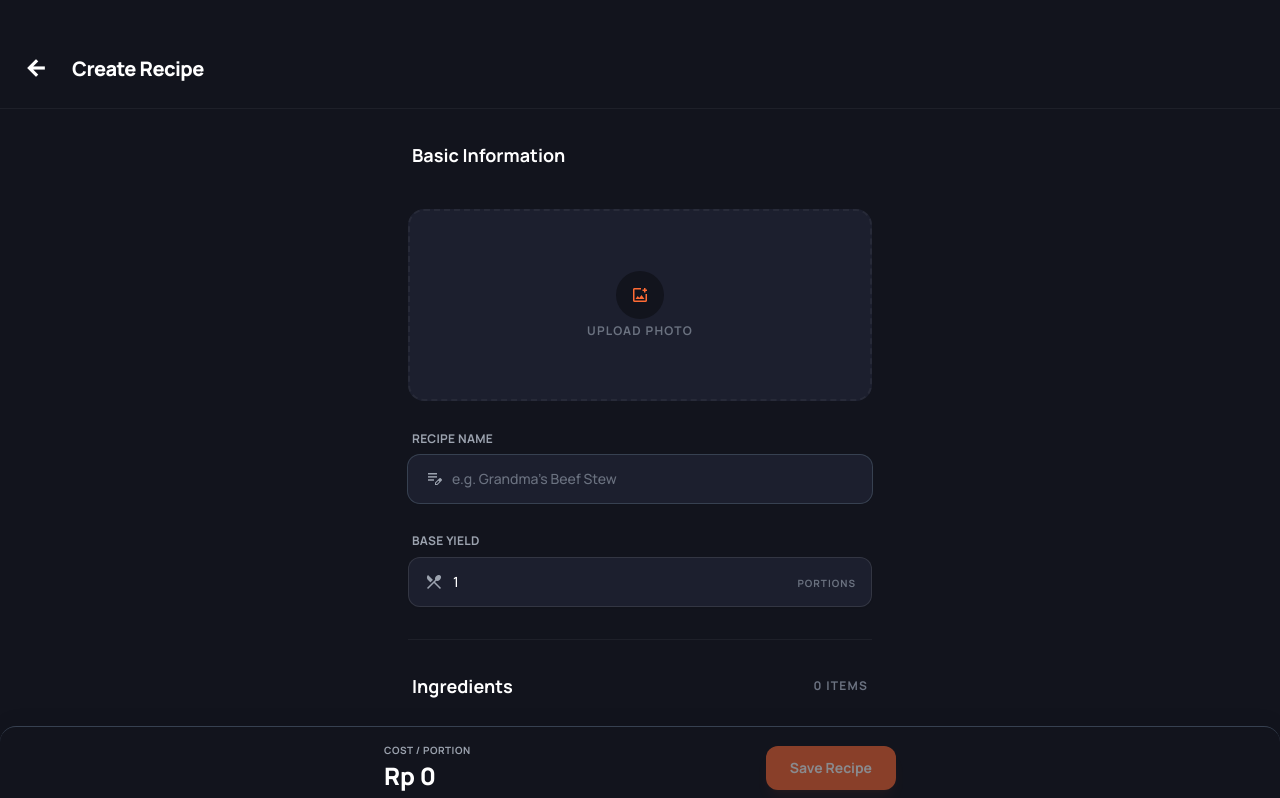
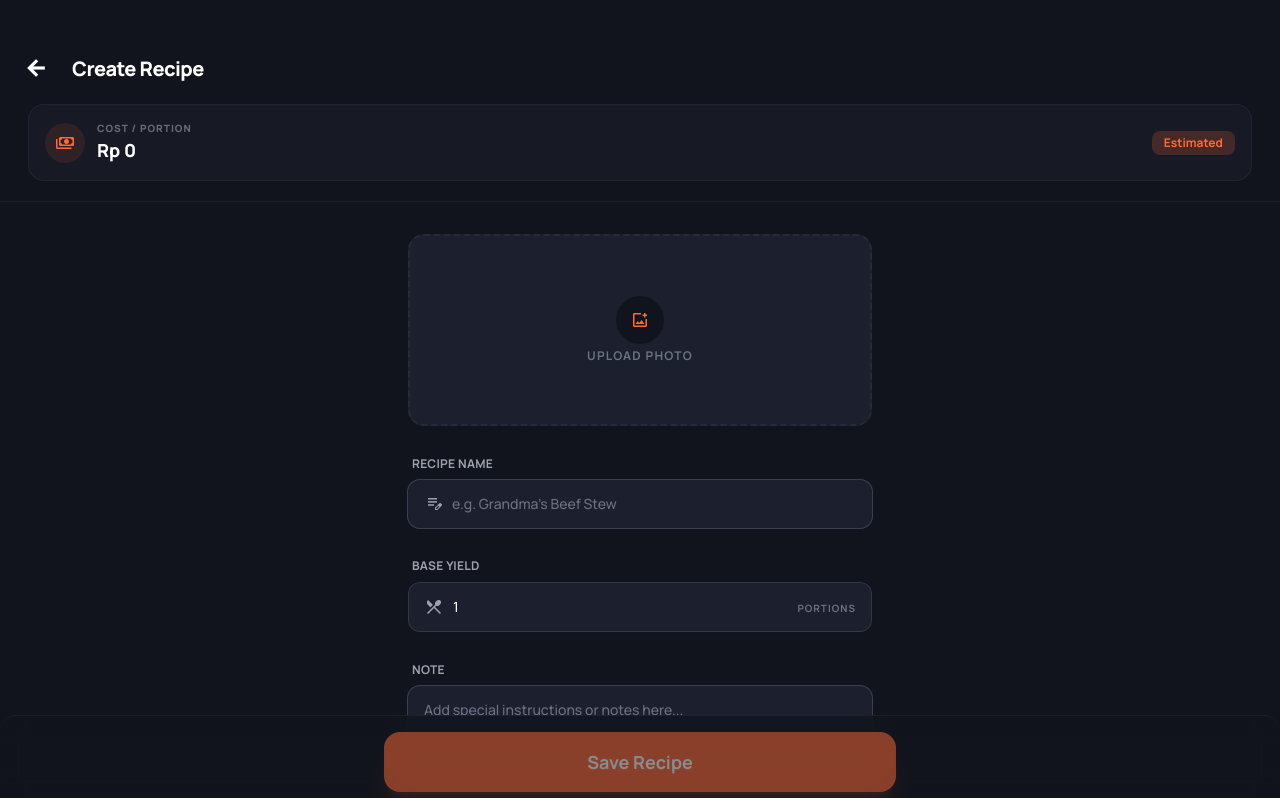
Before and after one commit to Muhibush/food_cost, a React (Vite) app in the folder apps/web/: page /recipes/new in a window 1280 px wide. Shown: the top 798 px of the page. Built offline with nearby package versions, Linux system fonts and the light colour scheme.

Commit message:
feat: introduce `SummaryCard` component and refactor `ActionFooter`, `IngredientsList`, and `OrderDetail` to utilize new UI components and styling.

```diff
--- a/apps/web/src/components/ui/ActionFooter.tsx
+++ b/apps/web/src/components/ui/ActionFooter.tsx
@@ -23,31 +23,34 @@
 }) => {
     return (
         <div className={cn(
-            "fixed bottom-0 left-0 right-0 z-30 bg-white dark:bg-background-dark border-t border-gray-200 dark:border-gray-700 pb-safe pt-4 px-5 shadow-[0_-4px_20px_rgba(0,0,0,0.05)] rounded-t-2xl transform transition-transform",
+            "fixed bottom-0 left-0 right-0 z-30 bg-background-dark/80 backdrop-blur-md border-t border-white/5 pb-safe pt-4 px-5 shadow-lg rounded-t-2xl transform transition-transform",
             className
         )}>
-            <div className="flex items-center justify-between mb-2 max-w-lg mx-auto w-full">
+            <div className={cn(
+                "flex items-center gap-4 max-w-lg mx-auto w-full mb-2",
+                summary ? "justify-between" : "justify-center"
+            )}>
                 {summary && (
-                    <div>
-                        <p className="text-[10px] text-gray-500 dark:text-gray-400 uppercase tracking-wider font-bold mb-0.5">
+                    <div className="flex-1 min-w-0 mr-4">
+                        <p className="text-[10px] text-gray-400 uppercase tracking-widest font-black opacity-60 mb-0.5 mt-1">
                             {summary.label}
                         </p>
-                        <div className="text-2xl font-extrabold font-display text-slate-900 dark:text-white">
+                        <div className="text-xl font-extrabold font-display text-white truncate leading-tight">
                             {summary.value}
                         </div>
                     </div>
                 )}
-                {!summary && <div />}
                 <button
                     onClick={primaryAction.onClick}
                     disabled={primaryAction.isLoading || primaryAction.isDisabled}
                     className={cn(
-                        "text-sm font-bold py-3 px-6 rounded-xl transition-all shadow-lg flex items-center gap-2 active:scale-95 disabled:opacity-50",
+                        "font-bold transition-all shadow-xl active:scale-95 disabled:opacity-50 flex items-center justify-center gap-2",
+                        !summary ? "w-full py-4 text-lg rounded-2xl" : "py-3 px-6 text-sm rounded-xl",
                         primaryAction.variant === 'secondary'
                             ? "bg-surface-dark text-white border border-white/10"
                             : primaryAction.variant === 'danger'
-                                ? "bg-danger text-white shadow-danger/10"
-                                : "bg-primary text-white shadow-primary/10"
+                                ? "bg-danger text-white shadow-danger/20"
+                                : "bg-primary text-white shadow-primary/20 hover:bg-primary-dark"
                     )}
                 >
                     {primaryAction.isLoading && (
--- /dev/null
+++ b/apps/web/src/components/ui/SummaryCard.tsx
@@ -0,0 +1,43 @@
+import React from 'react';
+import { cn } from '../../utils/cn';
+import { Icon } from './Icon';
+
+interface SummaryCardProps {
+    label: string;
+    value: string | number;
+    icon?: string;
+    badge?: string;
+    className?: string;
+}
+
+export const SummaryCard: React.FC<SummaryCardProps> = ({
+    label,
+    value,
+    icon = 'payments',
+    badge,
+    className
+}) => {
+    return (
+        <div className={cn(
+            "flex items-center justify-between bg-surface-dark/50 rounded-2xl p-4 border border-white/5 mx-1 overflow-hidden",
+            className
+        )}>
+            <div className="flex items-center gap-3 flex-1 min-w-0">
+                <div className="w-10 h-10 rounded-full bg-primary/10 flex items-center justify-center shrink-0">
+                    <Icon name={icon} className="text-primary text-xl" />
+                </div>
+                <div className="flex-1 min-w-0">
+                    <p className="text-[10px] text-gray-400 uppercase tracking-widest font-black opacity-60">{label}</p>
+                    <div className="text-lg font-extrabold font-display text-white truncate">
+                        {value}
+                    </div>
+                </div>
+            </div>
+            {badge && (
+                <div className="bg-primary/20 text-primary px-3 py-1 rounded-lg text-xs font-bold shrink-0 ml-4">
+                    {badge}
+                </div>
+            )}
+        </div>
+    );
+};
--- a/apps/web/src/pages/order_detail/view/OrderDetail.tsx
+++ b/apps/web/src/pages/order_detail/view/OrderDetail.tsx
@@ -16,12 +16,12 @@
 import { Input } from '../../../components/ui/Input';
 import { Textarea } from '../../../components/ui/Textarea';
 import { DatePicker } from '../../../components/ui/DatePicker';
+import { SummaryCard } from '../../../components/ui/SummaryCard';
 import { Badge } from '../../../components/ui/Badge';
 import { SectionHeader } from '../../../components/ui/SectionHeader';
 import { InfoBanner } from '../../../components/ui/InfoBanner';
 import { MediaCard } from '../../../components/ui/MediaCard';
 import { QuantitySelector } from '../../../components/ui/QuantitySelector';
-
 export const OrderDetail: React.FC = () => {
     const { id } = useParams<{ id: string }>();
     const navigate = useNavigate();
@@ -290,22 +290,11 @@
                     </Badge>
                 )}
                 bottomElement={(
-                    <div className="flex items-center justify-between bg-surface-dark/50 rounded-2xl p-4 border border-white/5 mx-1 overflow-hidden">
-                        <div className="flex items-center gap-3 flex-1 min-w-0">
-                            <div className="w-10 h-10 rounded-full bg-primary/10 flex items-center justify-center shrink-0">
-                                <span className="material-symbols-outlined text-primary text-xl">payments</span>
-                            </div>
-                            <div className="flex-1 min-w-0">
-                                <p className="text-[10px] text-gray-400 uppercase tracking-widest font-black opacity-60">Total Cost</p>
-                                <div className="text-lg font-extrabold font-display text-white truncate">
-                                    Rp {formatCurrency(Math.round(totalCost))}
-                                </div>
-                            </div>
-                        </div>
-                        <div className="bg-primary/20 text-primary px-3 py-1 rounded-lg text-xs font-bold shrink-0 ml-4">
-                            Estimated
-                        </div>
-                    </div>
+                    <SummaryCard
+                        label="Total Cost"
+                        value={`Rp ${formatCurrency(Math.round(totalCost))}`}
+                        badge="Estimated"
+                    />
                 )}
             />
 
@@ -368,8 +357,15 @@
                                     image={recipe.image}
                                     title={recipe.name}
                                     subtitle={
-                                        <div className="text-xs font-bold text-primary">
-                                            Rp {formatCurrency(Math.round(unitCost))} <span className="text-gray-400 font-normal">/ portion</span>
+                                        <div className="space-y-1">
+                                            <div className="text-xs font-bold text-primary">
+                                                Rp {formatCurrency(Math.round(unitCost))} <span className="text-gray-400 font-normal">/ portion</span>
+                                            </div>
+                                            {recipe.note && (
+                                                <p className="text-[11px] text-text-muted font-medium italic line-clamp-1">
+                                                    {recipe.note}
+                                                </p>
+                                            )}
                                         </div>
                                     }
                                     rightElement={
--- a/apps/web/src/pages/recipe_form/view/RecipeForm.tsx
+++ b/apps/web/src/pages/recipe_form/view/RecipeForm.tsx
@@ -1,5 +1,5 @@
 import React, { useState, useEffect, useMemo } from 'react';
-import { useNavigate, useParams } from 'react-router-dom';
+import { useNavigate, useParams, useBlocker } from 'react-router-dom';
 import { useRecipesStore } from '../../recipe_list/store/useRecipesStore';
 import { useIngredientsStore } from '../../ingredient_list/store/useIngredientsStore';
 import { Recipe, RecipeIngredient, Ingredient } from '../../../types';
@@ -11,6 +11,11 @@
 import { SectionHeader } from '../../../components/ui/SectionHeader';
 import { ActionFooter } from '../../../components/ui/ActionFooter';
 import { Icon } from '../../../components/ui/Icon';
+import { SummaryCard } from '../../../components/ui/SummaryCard';
+import { QuantitySelector } from '../../../components/ui/QuantitySelector';
+import { Textarea } from '../../../components/ui/Textarea';
+import { AlertDialog } from '../../../components/ui/AlertDialog';
+import { Badge } from '../../../components/ui/Badge';
 
 export const RecipeForm: React.FC = () => {
     const navigate = useNavigate();
@@ -21,11 +26,47 @@
     const [formData, setFormData] = useState<Omit<Recipe, 'id'>>({
         name: '',
         description: '',
+        note: '',
         yield: 1,
         ingredients: [],
         manualCost: undefined,
         image: undefined
     });
+    const [originalData, setOriginalData] = useState<Omit<Recipe, 'id'> | null>(null);
+
+    const isDirty = useMemo(() => {
+        if (!originalData) {
+            // New recipe: dirty if anything is typed
+            const isDefault = formData.name === '' &&
+                formData.yield === 1 &&
+                formData.ingredients.length === 0 &&
+                !formData.note;
+            return !isDefault;
+        }
+
+        // Editing existing: compare current with original
+        return JSON.stringify(formData) !== JSON.stringify(originalData);
+    }, [formData, originalData]);
+
+    const isSavingRef = React.useRef(false);
+
+    const blocker = useBlocker(
+        ({ currentLocation, nextLocation }) =>
+            !isSavingRef.current &&
+            isDirty &&
+            currentLocation.pathname !== nextLocation.pathname
+    );
+
+    useEffect(() => {
+        const handleBeforeUnload = (e: BeforeUnloadEvent) => {
+            if (isDirty) {
+                e.preventDefault();
+                e.returnValue = '';
+            }
+        };
+        window.addEventListener('beforeunload', handleBeforeUnload);
+        return () => window.removeEventListener('beforeunload', handleBeforeUnload);
+    }, [isDirty]);
 
     const [isBottomSheetOpen, setIsBottomSheetOpen] = useState(false);
     const [activeIngredientIndex, setActiveIngredientIndex] = useState<number | null>(null);
@@ -35,6 +76,7 @@
             const existing = getRecipe(id);
             if (existing) {
                 setFormData(existing);
+                setOriginalData(JSON.parse(JSON.stringify(existing)));
             }
         }
     }, [id, getRecipe]);
@@ -94,6 +136,8 @@
             ingredients: formData.ingredients.filter(i => i.ingredientId && i.quantity > 0)
         };
 
+        isSavingRef.current = true;
+
         if (id) {
             updateRecipe(id, cleanData);
         } else {
@@ -127,11 +171,26 @@
             <Header
                 title={id ? 'Edit Recipe' : 'Create Recipe'}
                 showBackButton
+                rightElement={isDirty && (
+                    <Badge
+                        variant="warning"
+                        rounded="full"
+                        className="animate-pulse tracking-widest"
+                    >
+                        Unsaved
+                    </Badge>
+                )}
+                bottomElement={
+                    <SummaryCard
+                        label="Cost / Portion"
+                        value={`Rp ${formatCurrency(Math.round(costPerPortion))}`}
+                        badge="Estimated"
+                    />
+                }
             />
 
-            <main className="flex-1 flex flex-col px-6 pt-8 pb-48 max-w-lg mx-auto w-full">
+            <main className="flex-1 flex flex-col px-6 pt-8 pb-32 max-w-lg mx-auto w-full">
                 <section className="flex flex-col gap-6">
-                    <SectionHeader title="Basic Information" />
 
                     {/* Photo Upload */}
                     <div className="w-full h-48 rounded-2xl border-2 border-dashed border-white/5 bg-surface-dark flex flex-col items-center justify-center gap-3 text-gray-500 cursor-pointer hover:bg-white/5 transition-all relative group overflow-hidden">
@@ -184,6 +243,16 @@
                                 <span className="text-[10px] text-gray-500 font-bold tracking-widest uppercase">portions</span>
                             </div>
                         </div>
+
+                        <Textarea
+                            label="Note"
+                            name="note"
+                            value={formData.note || ''}
+                            onChange={handleChange}
+                            placeholder="Add special instructions or notes here..."
+                            rows={3}
+                            className="ring-1 ring-gray-200 dark:ring-gray-700 border-none focus:ring-2 focus:ring-primary dark:focus:ring-primary focus:border-none"
+                        />
                     </div>
                 </section>
 
@@ -195,67 +264,55 @@
                         rightElement={<span className="text-xs text-gray-500 font-bold uppercase tracking-widest">{formData.ingredients.length} Items</span>}
                     />
 
-                    <div className="flex flex-col gap-4">
-                        {formData.ingredients.map((item, index) => (
-                            <div key={index} className="bg-surface-dark p-5 rounded-2xl border border-white/5 space-y-5 relative transition-all">
-                                <button
-                                    onClick={() => handleRemoveIngredient(index)}
-                                    className="absolute -top-2 -right-2 bg-background-dark border border-white/10 h-8 w-8 rounded-full flex items-center justify-center text-gray-500 hover:text-red-500 hover:border-red-500/30 transition-colors z-10 shadow-lg"
-                                >
-                                    <Icon name="close" className="text-lg" />
-                                </button>
-
-                                <div className="space-y-1.5">
-                                    <label className="text-xs font-bold text-gray-500 dark:text-gray-400 uppercase tracking-wide ml-1">Select Ingredient</label>
+                    <div className="flex flex-col gap-3">
+                        {formData.ingredients.map((item, index) => {
+                            const ingredient = ingredients.find(ing => ing.id === item.ingredientId);
+                            return (
+                                <div key={index} className="bg-surface-dark p-4 rounded-2xl border border-white/5 space-y-4 relative transition-all">
+                                    <div className="flex items-start gap-3">
+                                        <div className="flex-1 space-y-1.5">
+                                            <label className="text-[10px] font-bold text-gray-500 dark:text-gray-400 uppercase tracking-wide ml-1">Select Ingredient</label>
                                             <div
                                                 onClick={() => openIngredientPicker(index)}
-                                        className="block w-full px-5 py-3.5 bg-background-dark border border-white/5 rounded-xl text-white outline-none focus:ring-1 focus:ring-primary transition-all text-sm font-medium cursor-pointer flex items-center justify-between"
+                                                className="block w-full px-4 py-2.5 bg-background-dark border border-white/5 rounded-xl text-white outline-none focus:ring-1 focus:ring-primary transition-all text-sm font-medium cursor-pointer flex items-center justify-between"
                                             >
                                                 <span className={item.ingredientId ? "text-white" : "text-gray-500"}>
-                                            {ingredients.find(ing => ing.id === item.ingredientId)?.name || 'Choose ingredient...'}
+                                                    {ingredient?.name || 'Choose ingredient...'}
                                                 </span>
                                                 <Icon name="expand_more" className="text-gray-500" />
                                             </div>
                                         </div>
-
-                                <div className="flex gap-4 items-end">
-                                    <div className="w-1/3 space-y-1.5">
-                                        <label className="text-xs font-bold text-gray-500 uppercase tracking-wide px-1">Qty</label>
-                                        <div className="flex items-center bg-[#05060B] border border-white/10 rounded-xl h-[46px] px-1 focus-within:ring-1 focus-within:ring-primary/50 transition-all">
                                         <button
-                                                type="button"
-                                                onClick={() => handleIngredientChange(index, 'quantity', Math.max(0, (item.quantity || 0) - 1))}
-                                                className="w-8 h-8 rounded-lg flex items-center justify-center text-gray-400 hover:text-primary active:bg-white/5 transition-colors"
+                                            onClick={() => handleRemoveIngredient(index)}
+                                            className="mt-7 text-gray-500 hover:text-red-500 transition-colors pt-1"
                                         >
-                                                <span className="material-symbols-outlined text-lg">remove</span>
-                                            </button>
-                                            <input
-                                                type="number"
-                                                value={item.quantity || ''}
-                                                onChange={(e) => handleIngredientChange(index, 'quantity', e.target.value)}
-                                                placeholder="0"
-                                                step="any"
-                                                min="0"
-                                                className="flex-1 min-w-0 bg-transparent border-none text-center font-bold text-white focus:ring-0 focus:outline-none text-sm [appearance:textfield] [&::-webkit-outer-spin-button]:appearance-none [&::-webkit-inner-spin-button]:appearance-none"
-                                            />
-                                            <button
-                                                type="button"
-                                                onClick={() => handleIngredientChange(index, 'quantity', (item.quantity || 0) + 1)}
-                                                className="w-8 h-8 rounded-lg flex items-center justify-center text-gray-400 hover:text-primary active:bg-white/5 transition-colors"
-                                            >
-                                                <span className="material-symbols-outlined text-lg">add</span>
+                                            <Icon name="delete" size="md" />
                                         </button>
                                     </div>
+
+                                    <div className="flex gap-4 items-center">
+                                        <div className="flex-1 flex items-center gap-3">
+                                            <QuantitySelector
+                                                value={item.quantity}
+                                                onChange={(val) => handleIngredientChange(index, 'quantity', val)}
+                                                onIncrement={() => handleIngredientChange(index, 'quantity', (item.quantity || 0) + 1)}
+                                                onDecrement={() => handleIngredientChange(index, 'quantity', Math.max(0, (item.quantity - 1)))}
+                                                className="bg-background-dark border-white/10"
+                                            />
+                                            {ingredient && (
+                                                <span className="text-xs font-bold text-gray-500 uppercase tracking-widest">{ingredient.unit}</span>
+                                            )}
                                         </div>
-                                    <div className="flex-1 space-y-1.5 pb-1">
-                                        <label className="text-xs font-bold text-gray-500 uppercase tracking-wide text-right block mr-1">Estimated Cost</label>
-                                        <div className="text-right text-base font-extrabold text-white px-2">
+                                        <div className="text-right">
+                                            <p className="text-[10px] font-bold text-gray-500 uppercase tracking-widest leading-none mb-1">Cost</p>
+                                            <div className="text-sm font-extrabold text-white leading-none">
                                                 Rp {formatCurrency(Math.round(ingredientCosts[index]))}
                                             </div>
                                         </div>
                                     </div>
                                 </div>
-                        ))}
+                            );
+                        })}
 
                         <button
                             type="button"
@@ -276,10 +333,6 @@
                     onClick: handleSubmit,
                     isDisabled: !isFormValid
                 }}
-                summary={{
-                    label: "Cost / Portion",
-                    value: `Rp ${formatCurrency(Math.round(costPerPortion))}`
-                }}
             />
 
             <IngredientBottomSheet
@@ -288,6 +341,24 @@
                 onSelect={handleSelectIngredient}
                 selectedId={activeIngredientIndex !== null ? formData.ingredients[activeIngredientIndex]?.ingredientId : undefined}
             />
+
+            <AlertDialog
+                isOpen={blocker.state === 'blocked'}
+                title={!id ? "Discard New Recipe?" : "Discard Changes?"}
+                message={!id
+                    ? "This recipe hasn't been saved yet. If you leave now, all details will be lost."
+                    : "You have unsaved modifications to this recipe. If you leave now, these changes will be lost."
+                }
+                confirmLabel="Discard"
+                cancelLabel="Keep Editing"
+                isDestructive
+                onCancel={() => blocker.state === 'blocked' && blocker.reset()}
+                onConfirm={() => {
+                    if (blocker.state === 'blocked') {
+                        blocker.proceed();
+                    }
+                }}
+            />
         </div>
     );
 };
--- a/apps/web/src/types/index.ts
+++ b/apps/web/src/types/index.ts
@@ -21,6 +21,7 @@
     id: string;
     name: string;
     description?: string;
+    note?: string;
     yield: number; // Number of portions this recipe produces
     ingredients: RecipeIngredient[];
     image?: string;
```
Also changed, not shown: apps/web/src/pages/ingredient_list/view/IngredientsList.tsx (+19 -26 lines), apps/web/src/pages/recipe_list/view/RecipesList.tsx (+4 -4 lines). Lines whose indentation alone changed are shown as unchanged.
